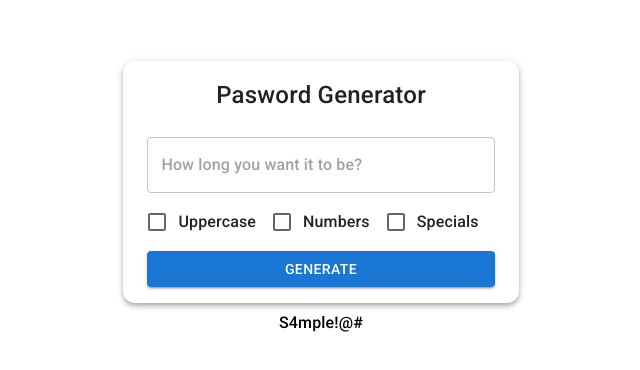
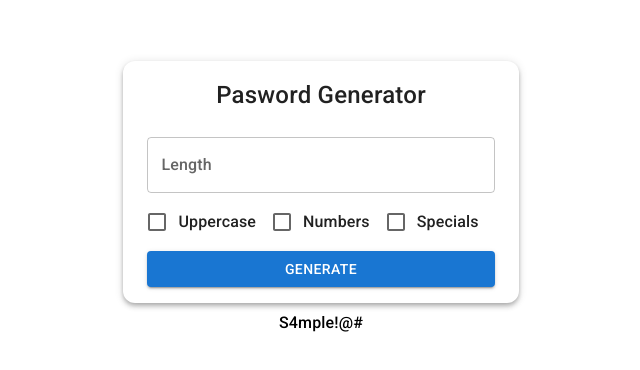
Before and after one commit to chrisvasqm/password-generator, a React (Vite) app in the folder frontend/: page / in a window 1280 px wide. Shown: the part 210-580 px from the top of the page, without its empty margins (319-959 px from the left). Built offline with nearby package versions, Linux system fonts and the light colour scheme.

Commit message:
Add textfield label

```diff
--- a/frontend/src/components/PasswordGenerator.tsx
+++ b/frontend/src/components/PasswordGenerator.tsx
@@ -44,6 +44,7 @@ const PasswordGenerator = () => {
               marginBottom={2}>Pasword Generator</Typography>
 
             <TextField
+              label='Length'
               id='password-length'
               type='number'
               variant='outlined'
```
